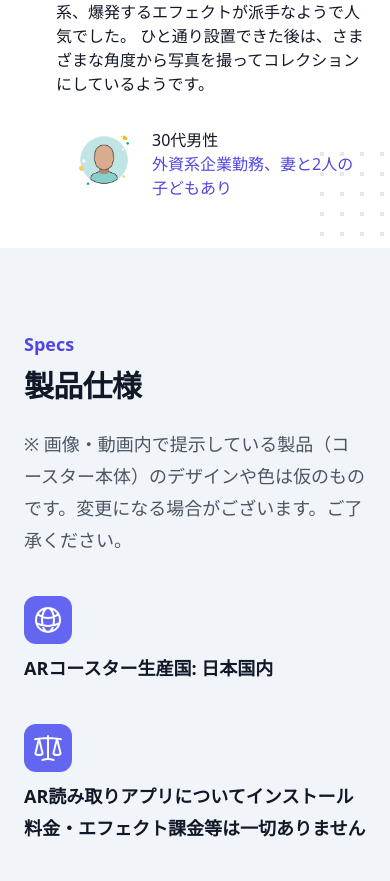
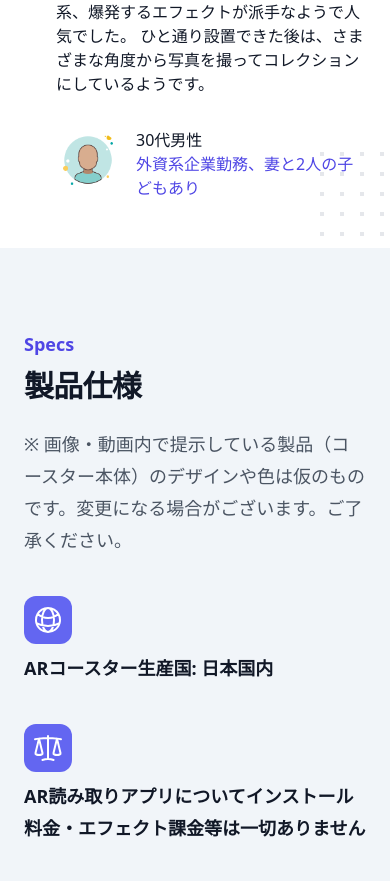
Before and after one commit to atsuyamaru/nyar-arcoaster-pb, a website: page index.html in a window 390 px wide. Shown: the part 9280-10161 px from the top of the page. Drawn offline with nearby package versions, Linux system fonts and the light colour scheme; files that its build step writes are made by us from their sources.

Commit message:
modify icon padding in customer voice section

```diff
--- a/index.html
+++ b/index.html
@@ -807,7 +807,7 @@
                   ひと通り設置できた後は、さまざまな角度から写真を撮ってコレクションにしているようです。
                 </p>
               </div>
-              <div class="mt-8 ml-4 md:ml-0">
+              <div class="mt-8">
                 <div class="flex">
                   <div class="flex-shrink-0 lg:hidden">
                     <img
```
